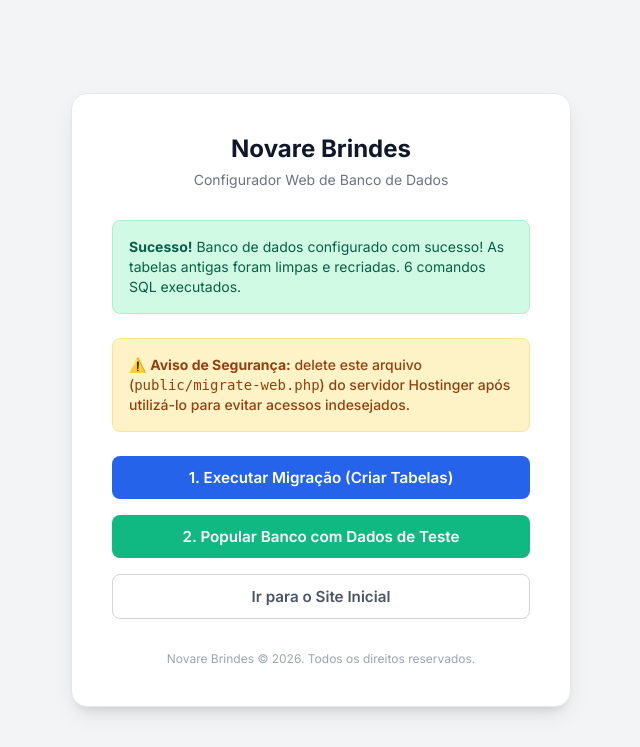
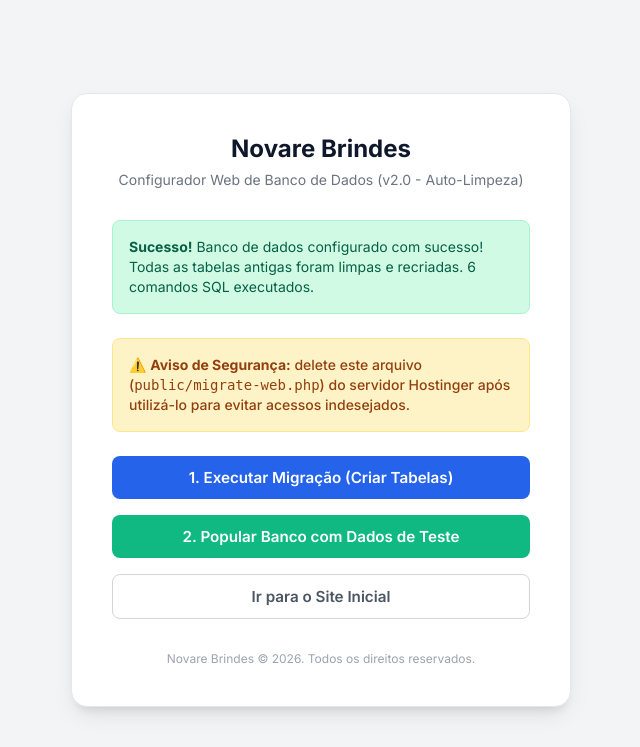
Before and after one commit to Inovassie-Acessoria/OFICIAL-site-novare, a PHP site: page /migrate-web.php?action=migrate in a window 1280 px wide. Shown: the top 747 px of the page, without its empty margins (319-959 px from the left). Run offline with PHP 8.4, Linux system fonts and the light colour scheme.

Commit message:
fix: adiciona delecao dinamica de todas as tabelas e indicador de versao v2.0

```diff
--- a/public/migrate-web.php
+++ b/public/migrate-web.php
@@ -42,11 +42,14 @@ if ($action === 'migrate') {
 
         // Desativa checagem de FK para limpar com segurança
         $pdo->exec("SET FOREIGN_KEY_CHECKS = 0;");
-        $pdo->exec("DROP TABLE IF EXISTS imagens;");
-        $pdo->exec("DROP TABLE IF EXISTS variacoes;");
-        $pdo->exec("DROP TABLE IF EXISTS produtos;");
-        $pdo->exec("DROP TABLE IF EXISTS cores;");
-        $pdo->exec("DROP TABLE IF EXISTS sync_runs;");
+
+        // Busca e dropa TODAS as tabelas existentes de forma dinâmica
+        $stmtTables = $pdo->query("SHOW TABLES");
+        $tables = $stmtTables->fetchAll(PDO::FETCH_COLUMN);
+        foreach ($tables as $table) {
+            $pdo->exec("DROP TABLE IF EXISTS `{$table}`;");
+        }
+
         $pdo->exec("SET FOREIGN_KEY_CHECKS = 1;");
 
         $statements = split_sql(file_get_contents($sqlFile) ?: '');
@@ -55,7 +58,7 @@ if ($action === 'migrate') {
             $pdo->exec($sql);
             $count++;
         }
-        $message = "Banco de dados configurado com sucesso! As tabelas antigas foram limpas e recriadas. {$count} comandos SQL executados.";
+        $message = "Banco de dados configurado com sucesso! Todas as tabelas antigas foram limpas e recriadas. {$count} comandos SQL executados.";
     } catch (Throwable $e) {
         $error = "Erro ao executar migração: " . $e->getMessage();
     }
@@ -259,7 +262,7 @@ if ($action === 'migrate') {
 <body>
     <div class="container">
         <div class="logo">Novare Brindes</div>
-        <div class="subtitle">Configurador Web de Banco de Dados</div>
+        <div class="subtitle">Configurador Web de Banco de Dados (v2.0 - Auto-Limpeza)</div>
 
         <?php if ($message): ?>
             <div class="alert alert-success">
```
